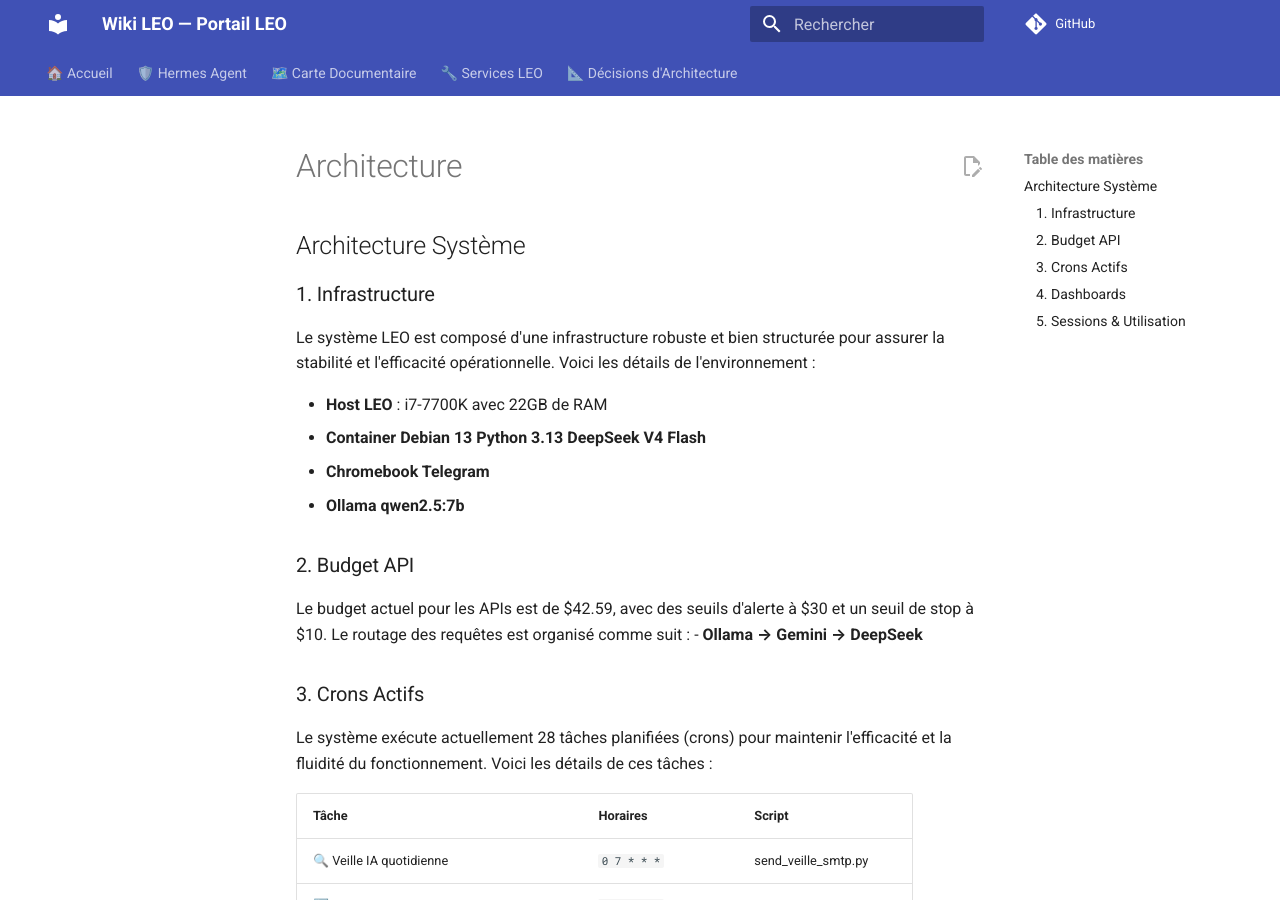
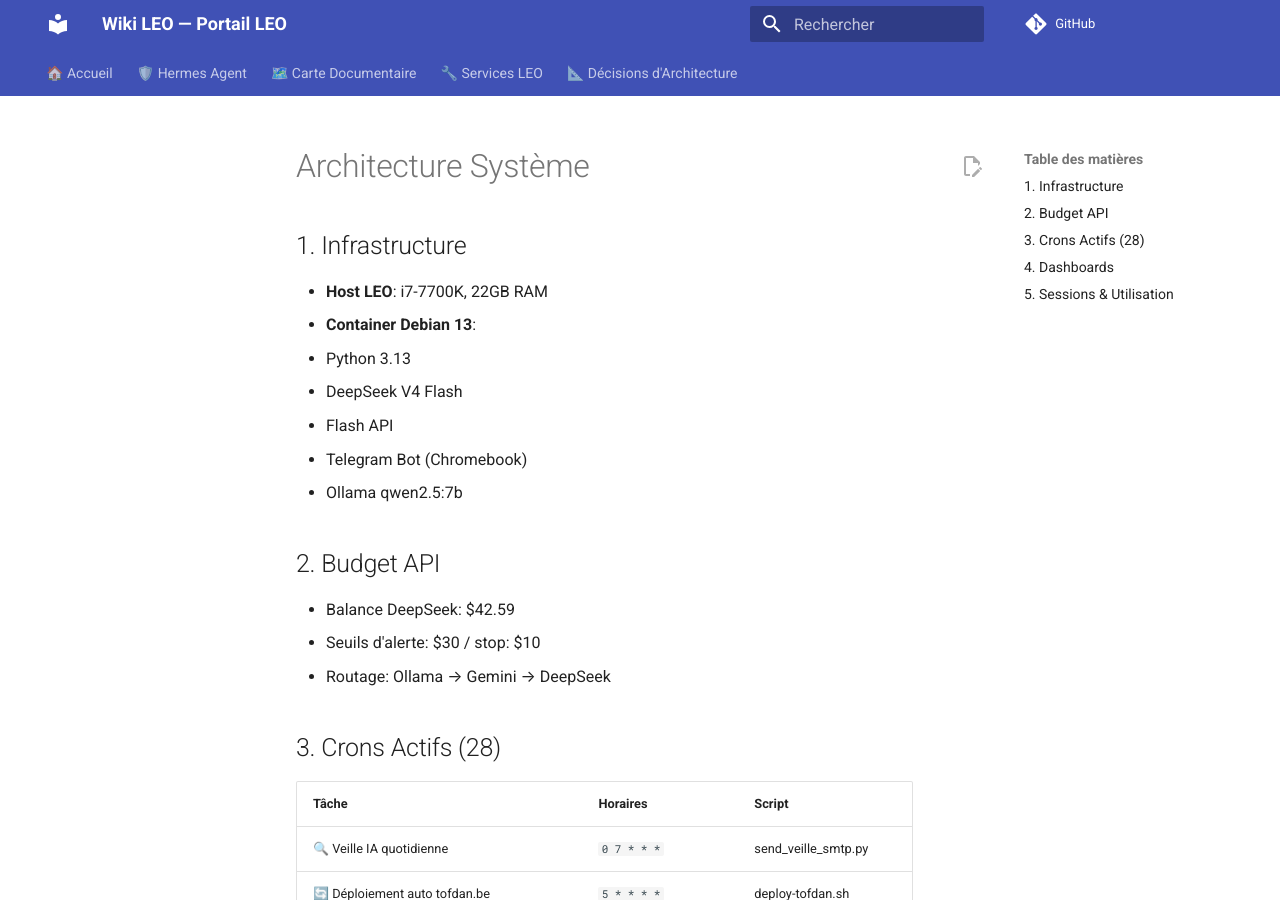
Before and after one commit to christophedanhier-hash/hermes-wiki, an MkDocs documentation site: the page built from docs/hermes/architecture.md, in a window 1280 px wide and 900 px high. Built offline with MkDocs 1.6.1 and Material for MkDocs 9.7.7, drawn with Linux system fonts in a browser that asks for light colours; comment, search, counter and statistics services are not loaded; some of the changed text lies outside the part shown.

```diff
--- a/docs/hermes/architecture.md
+++ b/docs/hermes/architecture.md
@@ -1,22 +1,22 @@
-## Architecture Système
+# Architecture Système
 
-### 1. Infrastructure
-Le système LEO est composé d'une infrastructure robuste et bien structurée pour assurer la stabilité et l'efficacité opérationnelle. Voici les détails de l'environnement :
+## 1. Infrastructure
+- **Host LEO**: i7-7700K, 22GB RAM
+- **Container Debian 13**:
+  - Python 3.13
+  - DeepSeek V4 Flash
+  - Flash API
+  - Telegram Bot (Chromebook)
+  - Ollama qwen2.5:7b
 
-- **Host LEO** : i7-7700K avec 22GB de RAM
-- **Container Debian 13 Python 3.13 DeepSeek V4 Flash**
-- **Chromebook Telegram**
-- **Ollama qwen2.5:7b**
+## 2. Budget API
+- Balance DeepSeek: $42.59
+- Seuils d'alerte: $30 / stop: $10
+- Routage: Ollama → Gemini → DeepSeek
 
-### 2. Budget API
-Le budget actuel pour les APIs est de $42.59, avec des seuils d'alerte à $30 et un seuil de stop à $10. Le routage des requêtes est organisé comme suit :
-- **Ollama → Gemini → DeepSeek**
-
-### 3. Crons Actifs
-Le système exécute actuellement 28 tâches planifiées (crons) pour maintenir l'efficacité et la fluidité du fonctionnement. Voici les détails de ces tâches :
-
+## 3. Crons Actifs (28)
 | **Tâche** | **Horaires** | **Script** |
-| --- | --- | --- |
+|---|---|---|
 | 🔍 Veille IA quotidienne | `0 7 * * *` | send_veille_smtp.py |
 | 🔄 Déploiement auto tofdan.be | `5 * * * *` | deploy-tofdan.sh |
 | 📧 Email Classifier — rule-based (inbox zero) | `*/30 * * * *` | gmail_classifier.py |
@@ -33,21 +33,13 @@ Le système exécute actuellement 28 tâches planifiées (crons) pour maintenir
 | 🔧 LEO Maintenance quotidienne | `0 3 * * *` | leo-daily-maintenance.py |
 | 💾 LEO Backup quotidien → GDrive (script) | `0 6 * * *` |
 
-### 4. Dashboards
-Le système utilise plusieurs dashboards pour surveiller et gérer les opérations en temps réel :
+## 4. Dashboards
+- crons
+- github
+- machines
+- wiki
 
-- **crons**
-- **github**
-- **machines**
-- **wiki**
-
-### 5. Sessions & Utilisation
-Les sessions et l'utilisation du système sont suivies de près pour garantir la performance optimale. Voici un aperçu des statistiques :
-
-- **Total sessions** : 1457
-- **Total messages** : 23469
-- **Telegram sessions** : 15
-
-La taille de la base de données est actuellement de 181.2 MB.
-
-Ce tableau offre une vue d'ensemble de l'architecture système, des tâches planifiées et du suivi des opérations pour assurer un fonctionnement efficace et sécurisé.
+## 5. Sessions & Utilisation
+- Total sessions: 1473
+- Total messages: 23533
+- Telegram: 15 sessions
```
Also changed, not shown: docs/hermes/changelog.md (+7 -5 lines).
